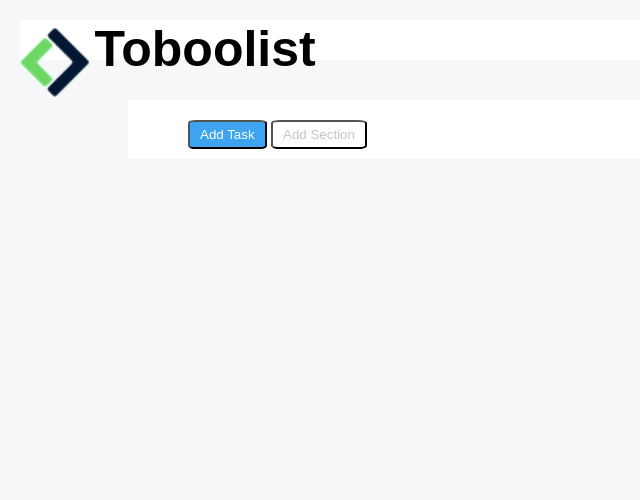
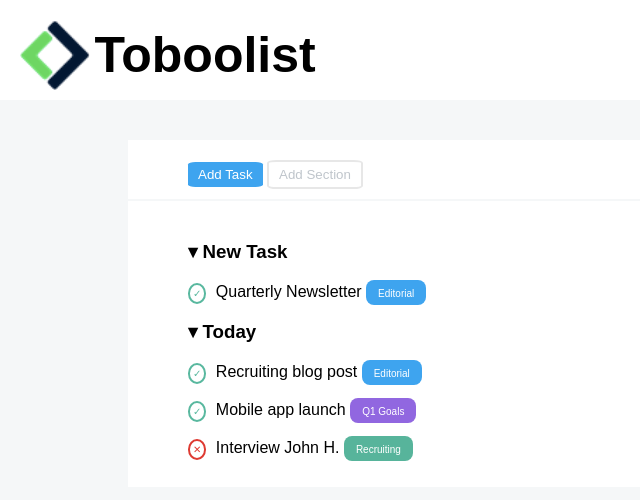
Before and after one commit to MichaelRosa9/html-css-toboolist, a plain HTML site: page index.html in a window 1280 px wide. Shown: the whole page, without its empty margins (0-640 px from the left). Drawn offline with Linux system fonts and the light colour scheme.

Commit message:
header adjusted + content added

```diff
--- a/css/style.css
+++ b/css/style.css
@@ -10,20 +10,21 @@ body {
 }
 
 header {
-  height: 40px;
-  margin-top: 20px;
-  margin-left: 20px;
+  height: 100px;
+  line-hegight: 100%;
+  padding-top: 20px;
+  padding-left: 20px;
   background-color: #fff;
 }
 header img {
+  display: inline-block;
   height: 70px;
   vertical-align: middle;
-
 }
 h1 {
-  display: inline;
+  display: inline-block;
   font-size: 50px;
-  height: 100%;
+  vertical-align: middle;
 }
 
 main {
@@ -34,14 +35,15 @@ main {
   margin: auto;
 }
 
-.button-bar {
+.content {
+  margin-top: 2px;
   padding-top: 20px;
   padding-bottom: 10px;
   padding-left: 60px;
   background-color: #fff;
 }
 
-.button-bar button {
+.content button {
   padding: 5px 10px;
   border-radius: 10%;
 }
@@ -49,9 +51,54 @@ main {
 .add-task {
   color: #fff;
   background-color: #3EA4EF;
+  border-style: none;
 }
 
 .add-section {
   color: #BFC5CB;
   background-color: #fff;
+  border-style: solid;
+  border-color: #e7e7e7;
+
 }
+
+.dropdown-task {
+  margin-top: 20px;
+}
+.task-objective {
+  margin: 20px 0;
+}
+
+.mark {
+  margin-right: 5px;
+  padding: 3px;
+  font-size: 10px;
+  border-style: solid;
+  border-width: 2px;
+  border-radius: 50%;
+  text-align: center;
+}
+.completed {
+  color: #59B89F;
+}
+.not-completed {
+  color: #DE3A32;
+}
+
+.status {
+  font-size: 10px;
+  padding: 8px 12px 6px;
+  color: #fff;
+  border-radius: 8px;
+  text-align:center;
+}
+.editorial {
+  background-color: #3EA4EF;
+}
+.q1 {
+  background-color: #9167E0;
+}
+
+.recruiting {
+  background-color: #57B49B;
+}
--- a/index.html
+++ b/index.html
@@ -16,7 +16,7 @@
 
     <div class="container">
        <!-- Button Bar -->
-    <section class="button-bar">
+    <section class="content">
       <button class="add-task">
         Add Task
       </button>
@@ -27,7 +27,49 @@
     <!-- /Button Bar -->
 
     <!-- Task Schedule -->
-    <section>
+    <section class="content">
+
+      <!-- New Task -->
+      <div class="dropdown-task">
+        <h3>&#x25BE; New Task</h3>
+        <div class="task-objective">
+          <p>
+            <span class="completed mark">&#x2713;</span>
+             Quarterly Newsletter
+             <span class="status editorial">Editorial</span>
+          </p>
+        </div>
+      </div>
+      <!-- /New Task -->
+
+      <!-- Today -->
+      <div class="dropdown-task">
+        <h3>&#x25BE; Today</h3>
+        <div class="task-objective">
+          <p>
+            <span class="completed mark">&#x2713;</span>
+             Recruiting blog post
+             <span class="status editorial">Editorial</span>
+          </p>
+        </div>
+      </div>
+        <div class="task-objective">
+          <p>
+            <span class="completed mark">&#x2713;</span>
+             Mobile app launch
+             <span class="status q1">Q1 Goals</span>
+          </p>
+        </div>
+        <div class="task-objective">
+          <p>
+            <span class="not-completed mark">&#x2715;</span>
+             Interview John H.
+             <span class="status recruiting">Recruiting</span>
+          </p>
+          </div>
+
+
+        <!-- /Today -->
 
     </section>
     <!-- /Task Schedule -->
```
